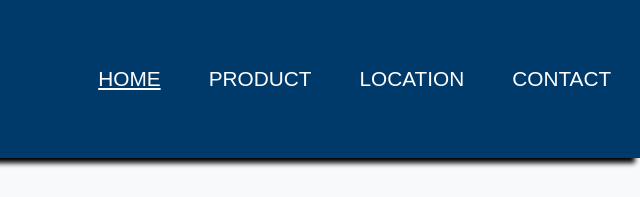
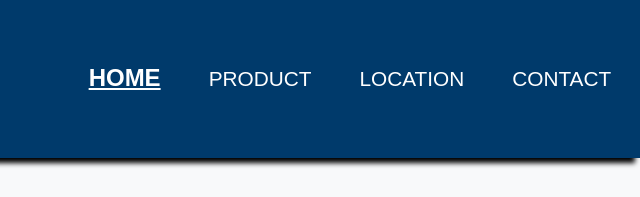
Before and after one commit to Mohamed-Sillah/SHOE-STORE, a plain HTML site: page index.html in a window 1280 px wide. In both pictures the pointer is over the link "HOME". Shown: the top 197 px of the page, 640-1280 px from the left. Drawn offline with Linux system fonts and the light colour scheme.

Commit message:
added feature

```diff
--- a/style.css
+++ b/style.css
@@ -58,6 +58,8 @@ a{
 }
 a:hover{
     text-decoration: underline;
+    font-size: 1.5rem;
+    font-weight: bolder;
 }
 .figure-1{
     max-width: 650px;
```
